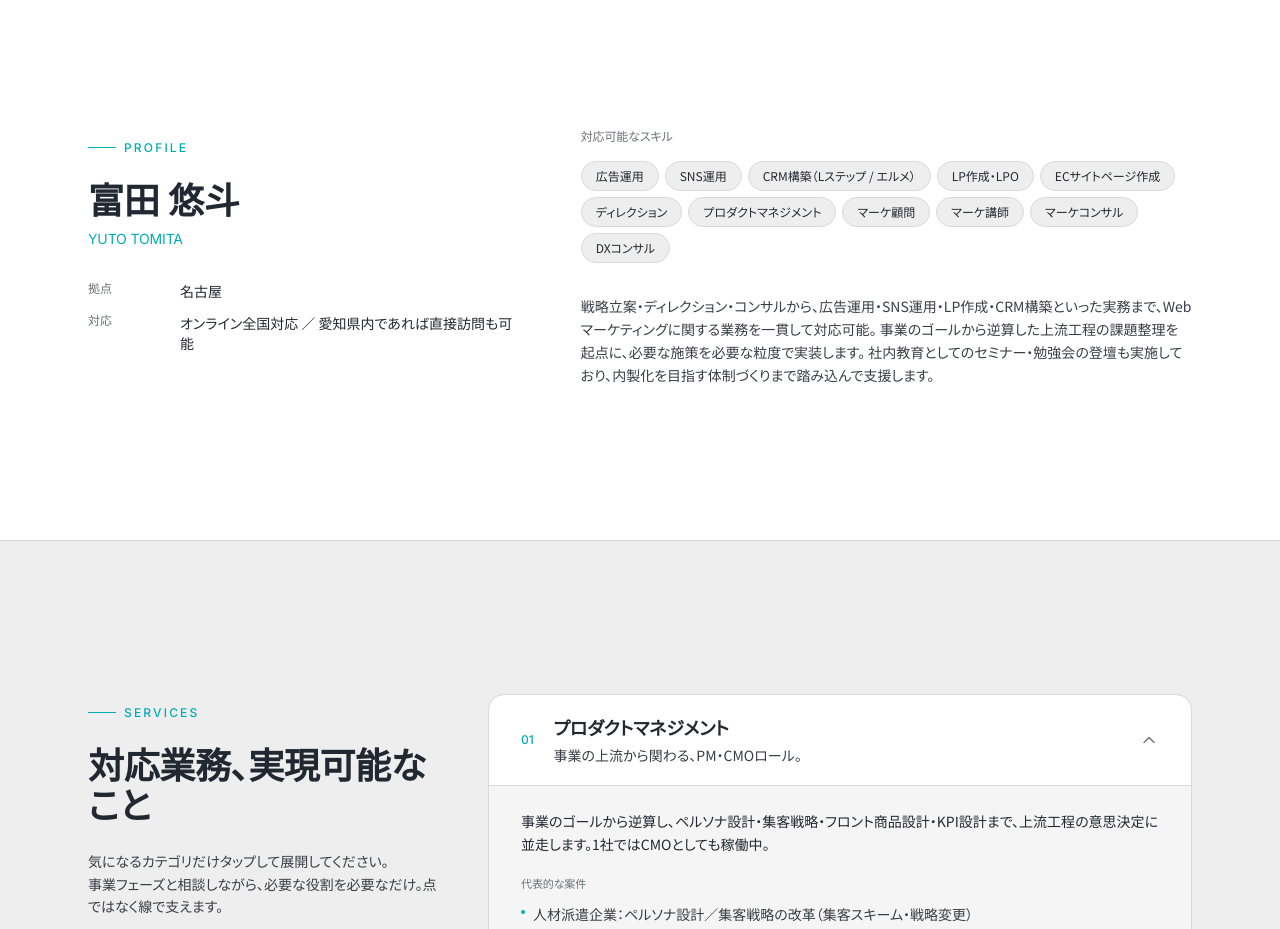
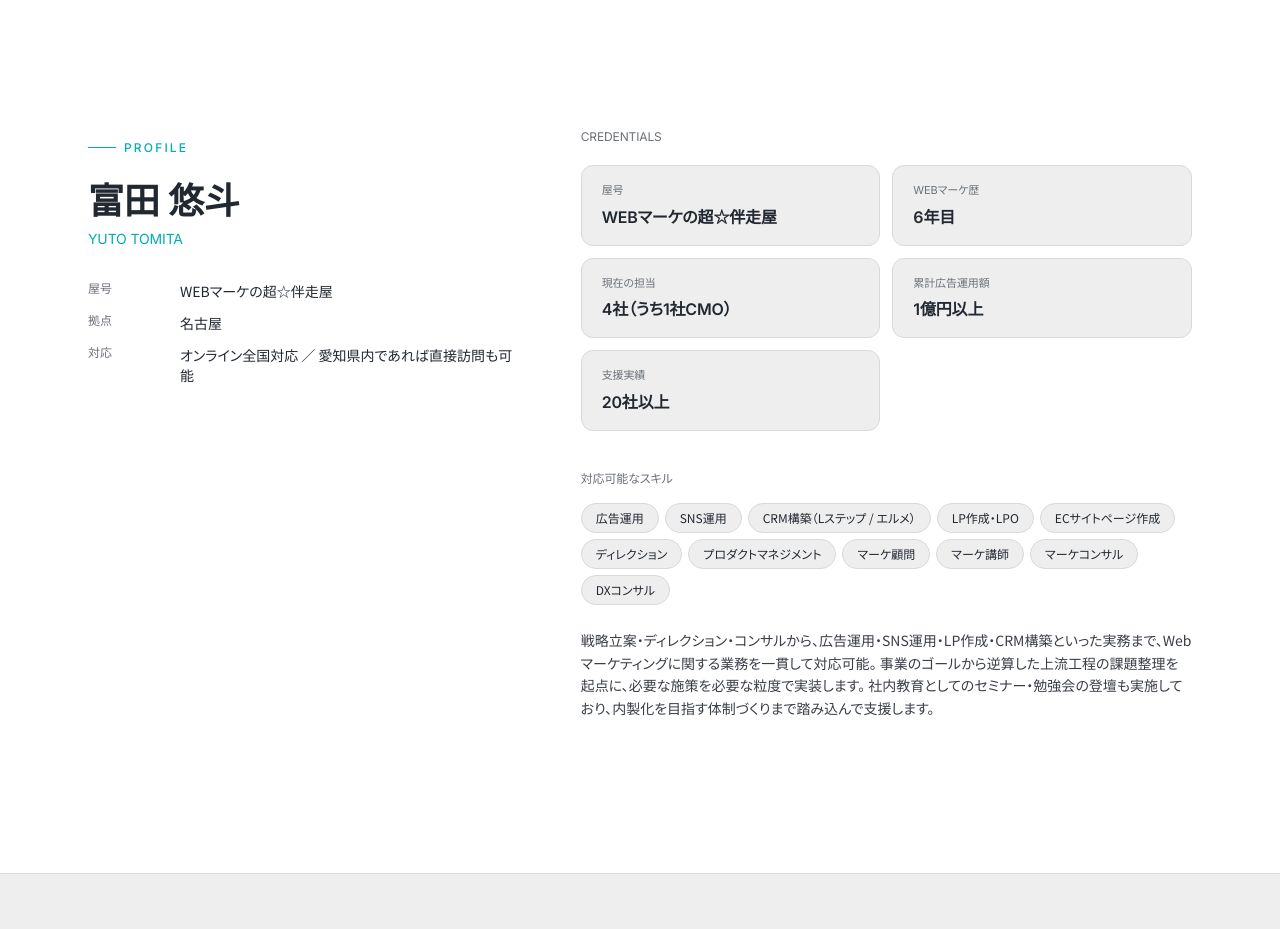
Before and after one commit to tomitayuto/portfolio-site, a Next.js app: page / in a window 1280 px wide. Shown: the part 960-1889 px from the top of the page. Built offline with nearby package versions, Linux system fonts and the light colour scheme.

Commit message:
revert: Profileを元の構成（CREDENTIALSあり）に戻す
ゆーとくんの意図確認が不足していたため、一旦Profileセクションを
元のCREDENTIALS含む構成に復元。

```diff
--- a/app/components/Profile.tsx
+++ b/app/components/Profile.tsx
@@ -1,4 +1,4 @@
-import { site } from "../data/site";
+import { credentials, site } from "../data/site";
 
 const skills = [
   "広告運用",
@@ -27,6 +27,12 @@ export default function Profile() {
           <dl className="mt-8 space-y-3 text-sm">
             <div className="flex gap-3">
               <dt className="w-20 flex-none font-display text-xs uppercase tracking-[0.18em] text-subtle">
+                屋号
+              </dt>
+              <dd className="text-foreground">{site.brand}</dd>
+            </div>
+            <div className="flex gap-3">
+              <dt className="w-20 flex-none font-display text-xs uppercase tracking-[0.18em] text-subtle">
                 拠点
               </dt>
               <dd className="text-foreground">{site.base}</dd>
@@ -38,6 +44,28 @@ export default function Profile() {
               <dd className="text-foreground">オンライン全国対応 ／ {site.baseNote}</dd>
             </div>
           </dl>
+        </div>
+
+        <div className="space-y-10">
+          <div>
+            <p className="font-display text-xs uppercase tracking-[0.2em] text-subtle">
+              Credentials
+            </p>
+            <ul className="mt-5 grid gap-3 sm:grid-cols-2">
+              {credentials.map((c) => (
+                <li
+                  key={c.label}
+                  className="rounded-xl border border-border bg-background px-5 py-4"
+                >
+                  <p className="font-display text-[11px] uppercase tracking-[0.18em] text-subtle">
+                    {c.label}
+                  </p>
+                  <p className="mt-1.5 font-display text-base font-semibold text-foreground">
+                    {c.value}
+                  </p>
+                </li>
+              ))}
+            </ul>
           </div>
 
           <div>
@@ -54,13 +82,14 @@ export default function Profile() {
                 </li>
               ))}
             </ul>
-          <p className="mt-8 text-sm leading-relaxed text-muted">
+            <p className="mt-6 text-sm leading-relaxed text-muted">
               戦略立案・ディレクション・コンサルから、広告運用・SNS運用・LP作成・CRM構築といった実務まで、Webマーケティングに関する業務を一貫して対応可能。
               事業のゴールから逆算した上流工程の課題整理を起点に、必要な施策を必要な粒度で実装します。
               社内教育としてのセミナー・勉強会の登壇も実施しており、内製化を目指す体制づくりまで踏み込んで支援します。
             </p>
           </div>
         </div>
+      </div>
     </section>
   );
 }
```
Lines whose indentation alone changed are shown as unchanged.
